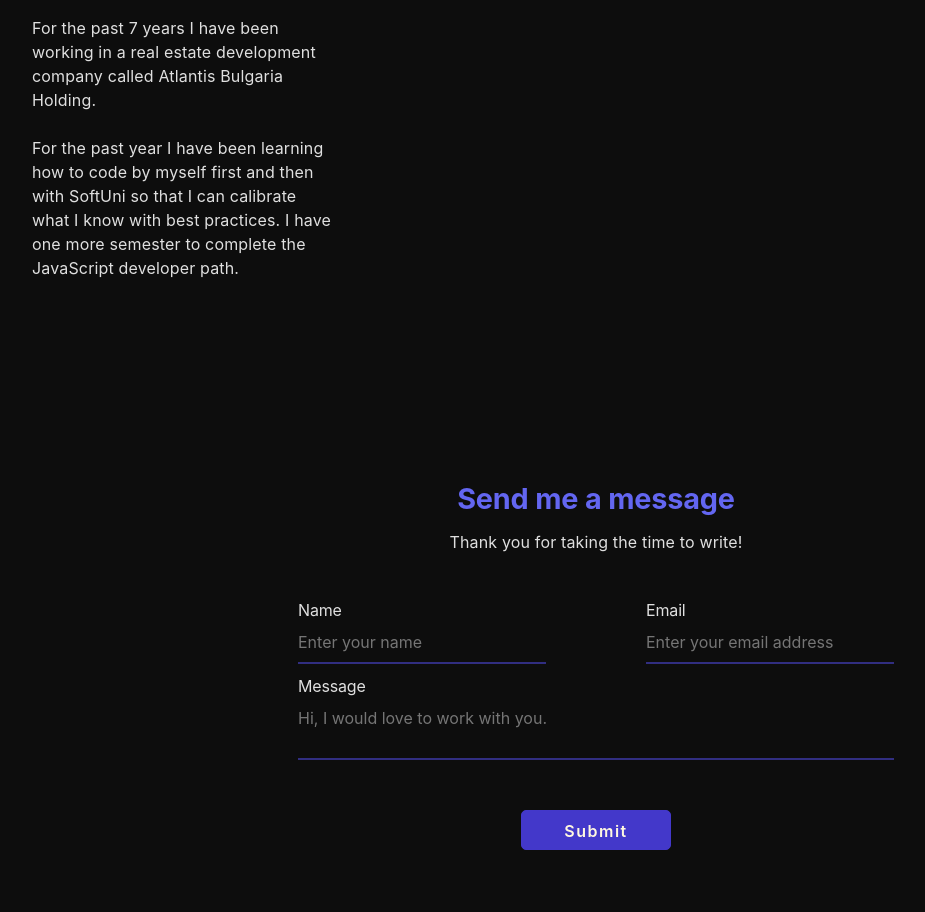
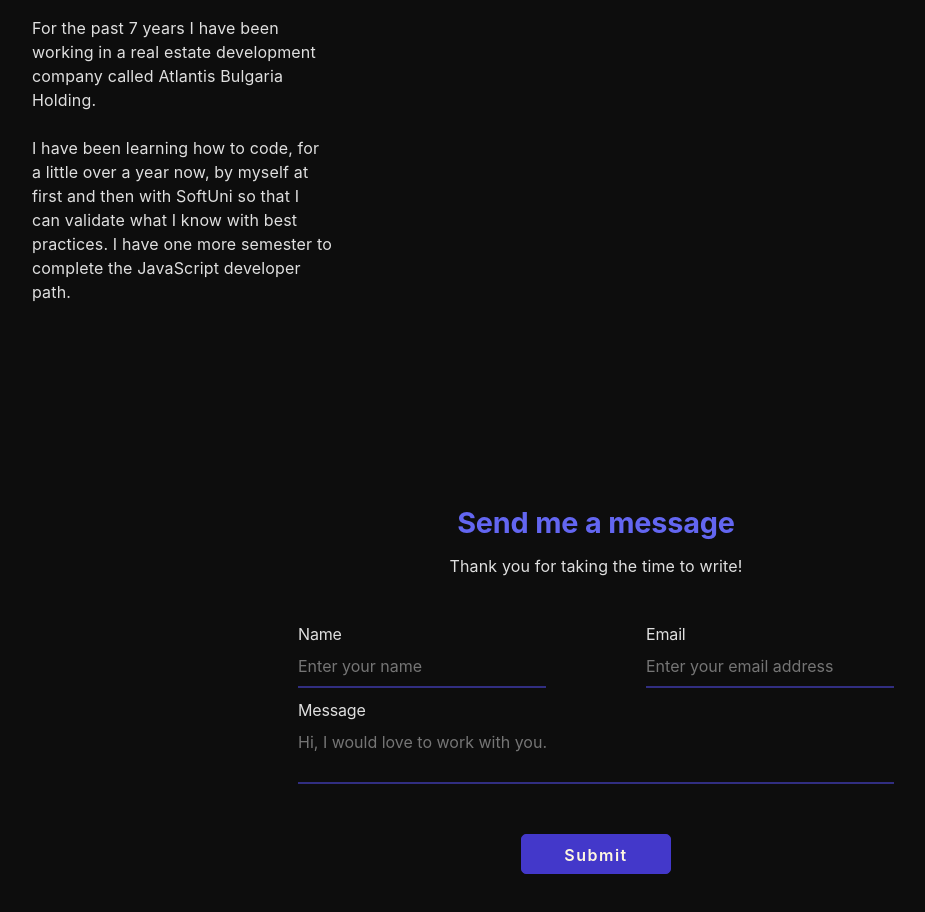
Before and after one commit to GeorgiNedyalkov/georginedyalkov.com, a React (Vite) app: page / in a window 1280 px wide. Shown: the part 1980-2892 px from the top of the page, without its empty margins (44-969 px from the left). Built offline with nearby package versions, Linux system fonts and the light colour scheme.

Commit message:
Fix my story copy

```diff
--- a/src/components/Home/Home.jsx
+++ b/src/components/Home/Home.jsx
@@ -22,10 +22,10 @@ const Home = ({ projects }) => {
             development company called Atlantis Bulgaria Holding.
           </p>
           <p>
-            For the past year I have been learning how to code by myself first
-            and then with SoftUni so that I can calibrate what I know with best
-            practices. I have one more semester to complete the JavaScript
-            developer path.
+            I have been learning how to code, for a little over a year now, by
+            myself at first and then with SoftUni so that I can validate what I
+            know with best practices. I have one more semester to complete the
+            JavaScript developer path.
           </p>
         </div>
       </section>
```
